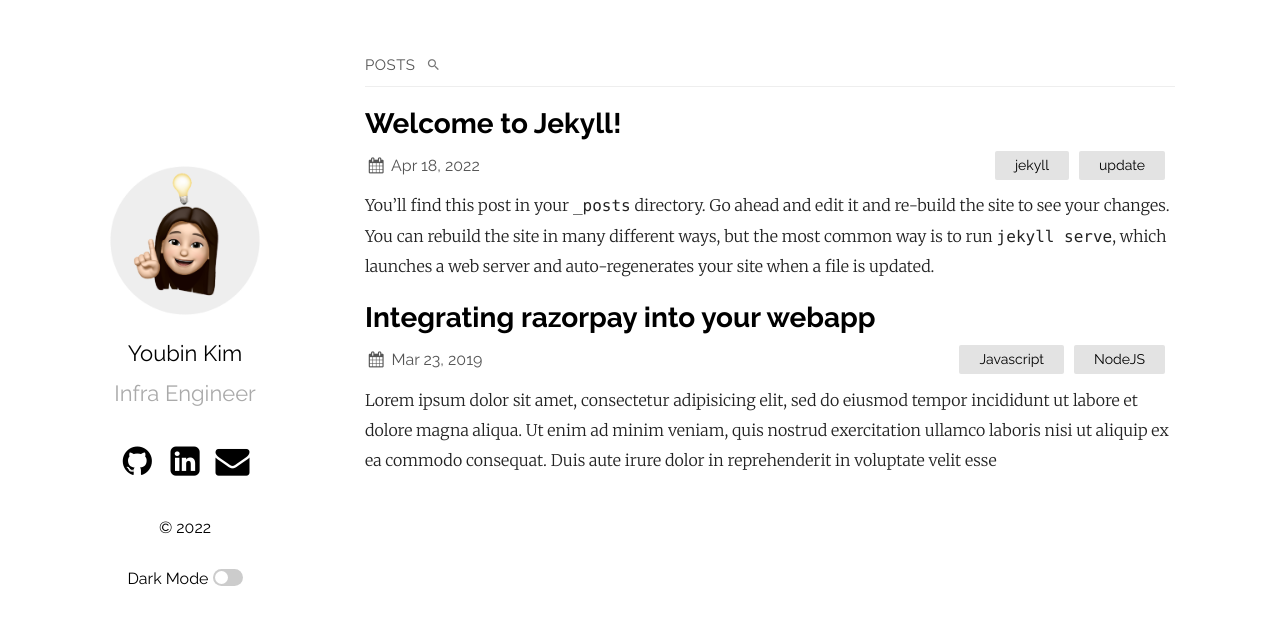
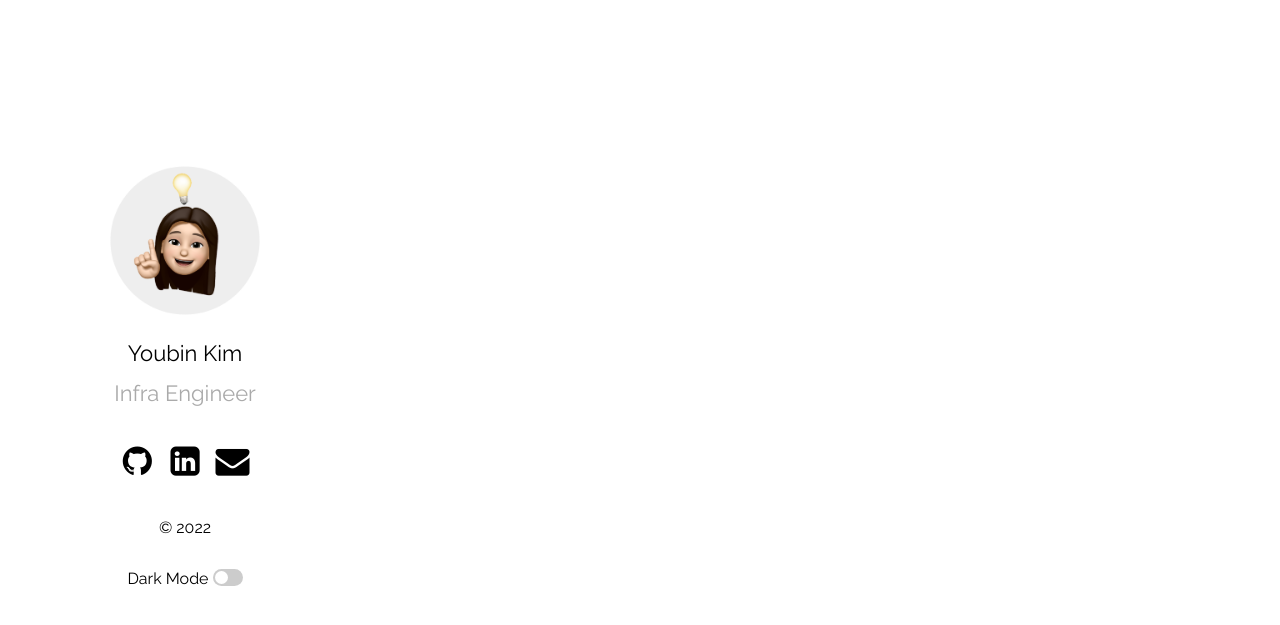
Before and after one commit to yubin1010/yubin1010.github.io, a Jekyll site: the page built from index.md, in a window 1280 px wide. Shown: the top 625 px of the page. Built offline with Jekyll 4.4.1, drawn with Linux system fonts in a browser that asks for light colours.

Commit message:
Update _config.yml
delete post

Revert "Update _config.yml"

This reverts commit 4301c79ff07703e12bf22fb93742189ef2a4ecd3.

Update _config.yml

Update _config.yml

Update _config.yml

delete post

Revert "Update _config.yml"

This reverts commit 4301c79ff07703e12bf22fb93742189ef2a4ecd3.

Update _config.yml

````diff
--- a/_config.yml
+++ b/_config.yml
@@ -56,7 +56,7 @@ plainwhite:
 # - about.md
 
 # Build settings
-theme: plainwhite
+Theme: plainwhite
 
 plugins:
   - jekyll-seo-tag
--- a/_posts/2019-03-23-welcome-to-jekyll.markdown
+++ /dev/null
@@ -1,28 +0,0 @@
----
-layout: post
-title:  "Integrating razorpay into your webapp"
-date:   2019-03-23 21:03:36 +0530
-categories: Javascript NodeJS
----
-Lorem ipsum dolor sit amet, consectetur adipisicing elit, sed do eiusmod tempor incididunt ut labore et dolore magna aliqua. Ut enim ad minim veniam, quis nostrud exercitation ullamco laboris nisi ut aliquip ex ea commodo consequat. Duis aute irure dolor in reprehenderit in voluptate velit esse
-
-```javascript
-const Razorpay = require('razorpay');
-
-let rzp = Razorpay({
-	key_id: 'KEY_ID',
-	secret: 'name'
-});
-
-// capture request
-rzp.capture(payment_id, cost)
-	.then(function (data) {
-		return 2;
-	})
-```
-
-Check out the [Jekyll docs][jekyll-docs] for more info on how to get the most out of Jekyll. File all bugs/feature requests at [Jekyll’s GitHub repo][jekyll-gh]. If you have questions, you can ask them on [Jekyll Talk][jekyll-talk].
-
-[jekyll-docs]: https://jekyllrb.com/docs/home
-[jekyll-gh]:   https://github.com/jekyll/jekyll
-[jekyll-talk]: https://talk.jekyllrb.com/
--- a/_posts/2022-04-18-welcome-to-jekyll.markdown
+++ /dev/null
@@ -1,29 +0,0 @@
----
-layout: post
-title:  "Welcome to Jekyll!"
-date:   2022-04-18 10:39:17 +0900
-categories: jekyll update
----
-You’ll find this post in your `_posts` directory. Go ahead and edit it and re-build the site to see your changes. You can rebuild the site in many different ways, but the most common way is to run `jekyll serve`, which launches a web server and auto-regenerates your site when a file is updated.
-
-Jekyll requires blog post files to be named according to the following format:
-
-`YEAR-MONTH-DAY-title.MARKUP`
-
-Where `YEAR` is a four-digit number, `MONTH` and `DAY` are both two-digit numbers, and `MARKUP` is the file extension representing the format used in the file. After that, include the necessary front matter. Take a look at the source for this post to get an idea about how it works.
-
-Jekyll also offers powerful support for code snippets:
-
-{% highlight ruby %}
-def print_hi(name)
-  puts "Hi, #{name}"
-end
-print_hi('Tom')
-#=> prints 'Hi, Tom' to STDOUT.
-{% endhighlight %}
-
-Check out the [Jekyll docs][jekyll-docs] for more info on how to get the most out of Jekyll. File all bugs/feature requests at [Jekyll’s GitHub repo][jekyll-gh]. If you have questions, you can ask them on [Jekyll Talk][jekyll-talk].
-
-[jekyll-docs]: https://jekyllrb.com/docs/home
-[jekyll-gh]:   https://github.com/jekyll/jekyll
-[jekyll-talk]: https://talk.jekyllrb.com/
````
